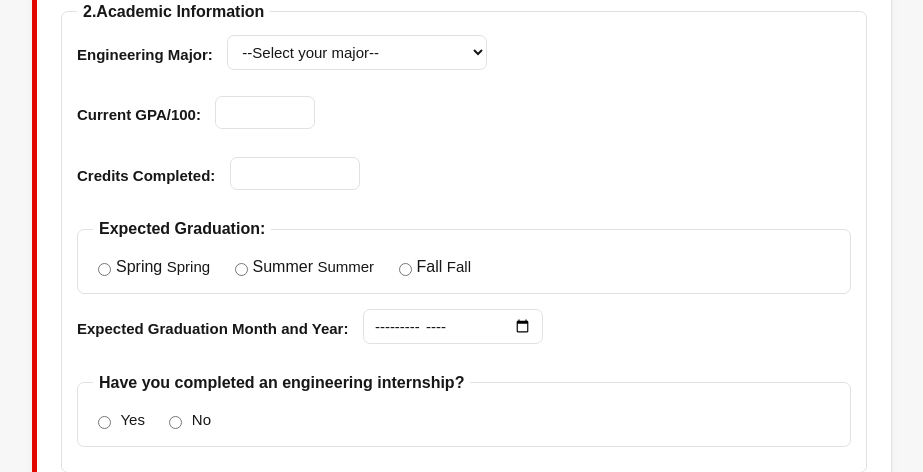
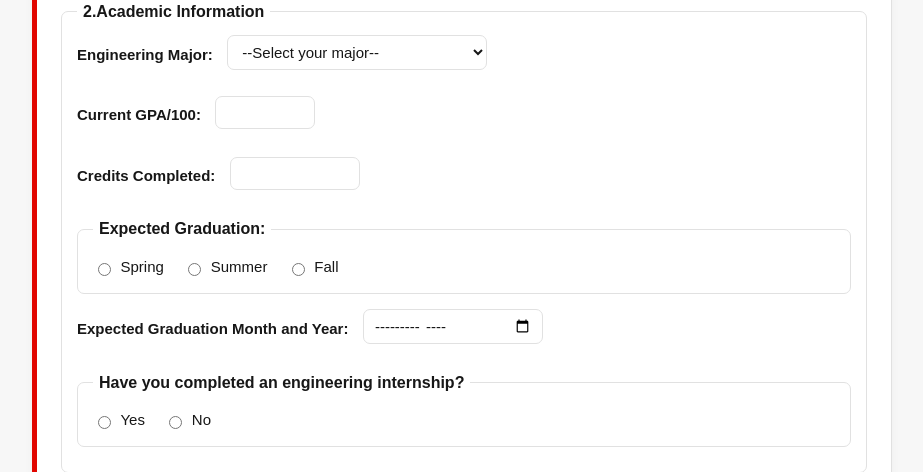
Before and after one commit to Jadfahed224/web-programming-site, a Flask app: page /profile-validated in a window 1280 px wide. Shown: the part 909-1381 px from the top of the page, without its empty margins (178-1101 px from the left). Run offline with Flask 3, Linux system fonts and the light colour scheme.

Commit message:
Week 8: Server Side Form

```diff
--- a/templates/profile-form-validated.html
+++ b/templates/profile-form-validated.html
@@ -67,13 +67,13 @@
 
     <fieldset>
             <legend>Expected Graduation:</legend>
-        <input type="radio" id="ExpectedGraduationSpring" name="graduation" value="Spring" {% if data.get('graduation') == 'Spring' %}checked{% endif %}>Spring
+        <input type="radio" id="ExpectedGraduationSpring" name="graduation" value="Spring" {% if data.get('graduation') == 'Spring' %}checked{% endif %}>
         <label for="ExpectedGraduationSpring">Spring</label>
 
-        <input type="radio" id="ExpectedGraduationSummer" name="graduation" value="Summer" {% if data.get('graduation') == 'Summer' %}checked{% endif %}>Summer
+        <input type="radio" id="ExpectedGraduationSummer" name="graduation" value="Summer" {% if data.get('graduation') == 'Summer' %}checked{% endif %}>
         <label for="ExpectedGraduationSummer">Summer</label>
 
-        <input type="radio" id="ExpectedGraduationFall" name="graduation" value="Fall" {% if data.get('graduation') == 'Fall' %}checked{% endif %}>Fall
+        <input type="radio" id="ExpectedGraduationFall" name="graduation" value="Fall" {% if data.get('graduation') == 'Fall' %}checked{% endif %}>
         <label for="ExpectedGraduationFall">Fall</label><br>
 
         {{ err('graduation') }}
```
